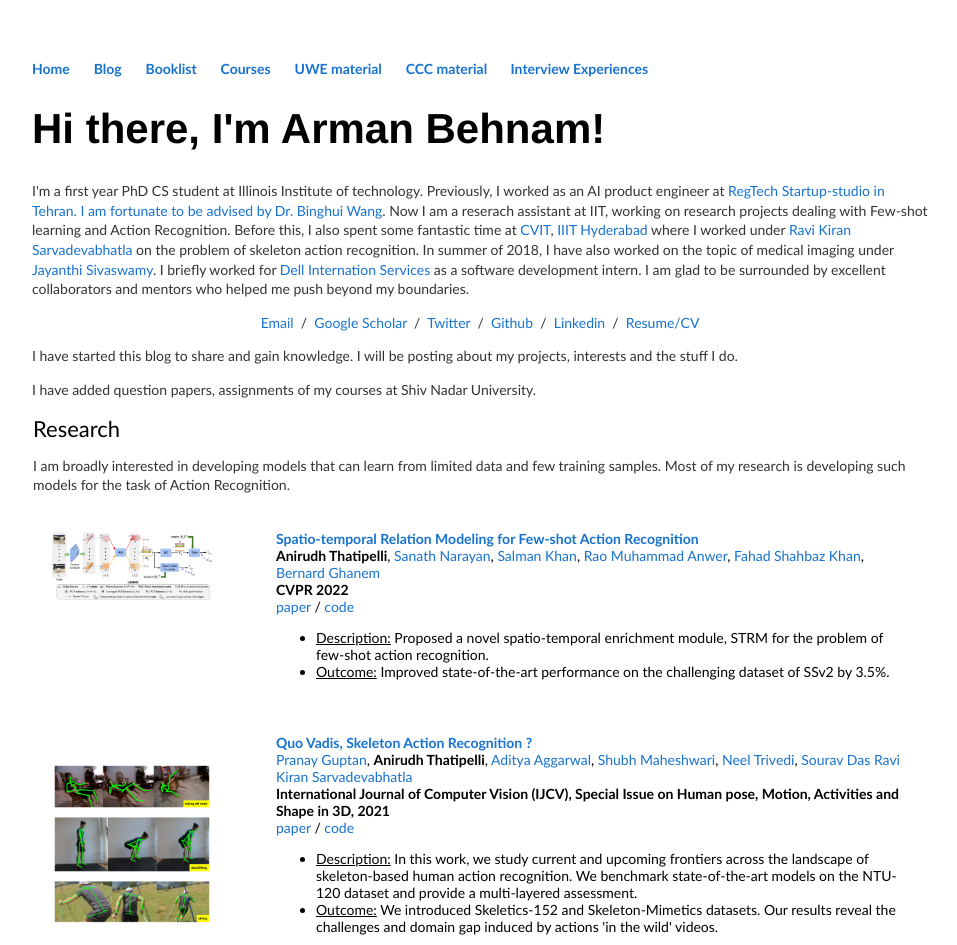
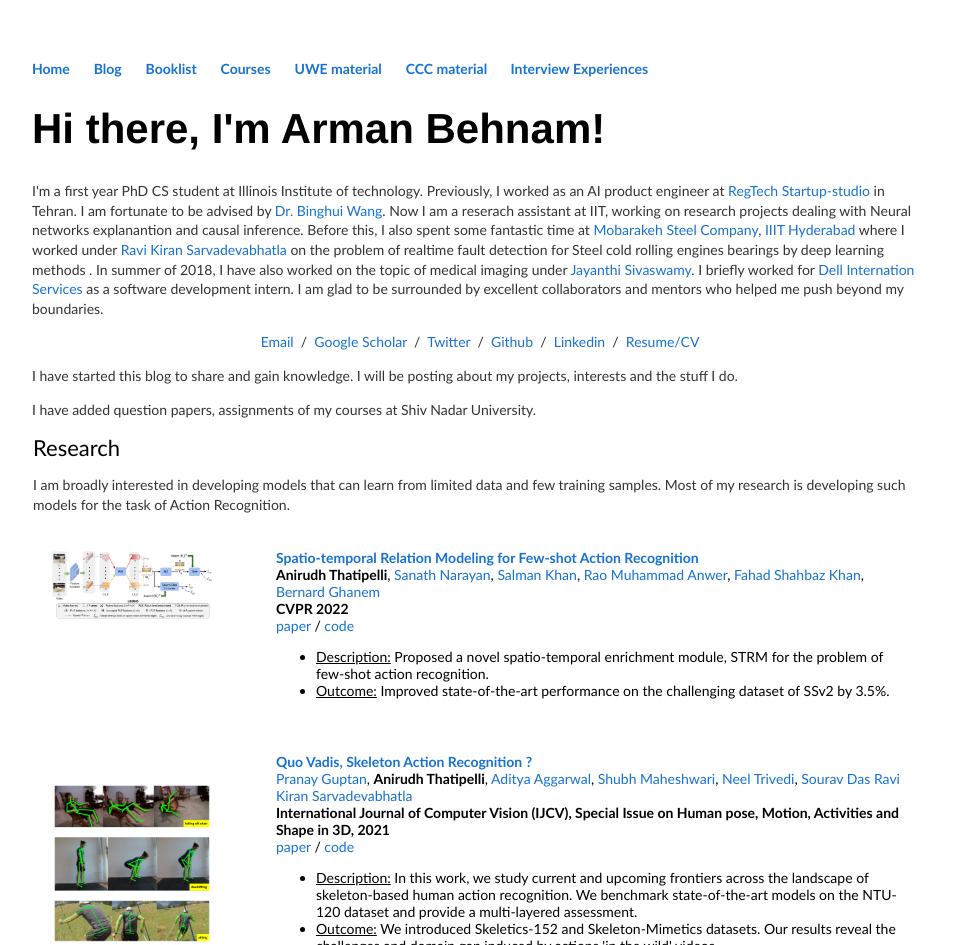
Before and after one commit to ArmanBehnam/ArmanBehnam.github.io, a Jekyll site: the page built from index.html, in a window 1280 px wide, cut to the strip 0-945 px from the top of the page. Shown: the whole strip, without its empty margins (160-1117 px from the left). Built offline with Jekyll 4.4.1, drawn with Linux system fonts in a browser that asks for light colours.

Commit message:
Update index.html

```diff
--- a/index.html
+++ b/index.html
@@ -31,10 +31,11 @@ title: Arman Behnam's website
     <tr style="padding:0px">
        <td style="padding:2.5%;width:63%;vertical-align:middle">
 
-	<p>I'm a first year PhD CS student at Illinois Institute of technology. Previously, I worked as an AI product engineer at <a href = "https://tanzimyar.ir/en/">RegTech Startup-studio in Tehran.
-		I am fortunate to be advised by <a href = "http://wangbinghui.net/">Dr. Binghui Wang</a>. Now I am a reserach assistant at IIT, working on research projects dealing with Few-shot learning and Action Recognition.
-		Before this, I also spent some fantastic time at <a href = "https://cvit.iiit.ac.in/">CVIT</a>,  <a href = "https://www.iiit.ac.in/"/>IIIT Hyderabad</a> where I worked under
-	<a href = "https://ravika.github.io/">Ravi Kiran Sarvadevabhatla</a> on the problem of skeleton action recognition.
+	<p>I'm a first year PhD CS student at Illinois Institute of technology. Previously, I worked as an AI product engineer at <a href = "https://tanzimyar.ir/en/">RegTech Startup-studio</a> in Tehran.
+		I am fortunate to be advised by <a href = "http://wangbinghui.net/">Dr. Binghui Wang</a>. Now I am a reserach assistant at IIT, working on research projects dealing with Neural networks explanantion and causal inference.
+		Before this, I also spent some fantastic time at <a href = "https://www.mse.ir/en/">Mobarakeh Steel Company</a>,  <a href = "https://www.iiit.ac.in/"/>IIIT Hyderabad</a> where I worked under
+	<a href = "https://ravika.github.io/">Ravi Kiran Sarvadevabhatla</a> on the problem of realtime fault detection for Steel cold rolling engines bearings by deep learning methods
+.
 		In summer of 2018, I have also  worked on the topic of medical imaging under <a href = "https://www.iiit.ac.in/people/faculty/jsivaswamy/"/>Jayanthi Sivaswamy</a>.
 
 	I briefly worked for <a href = "https://www.dell.com/en-in?mn=SiORr6q_wPva1PZi_pK_p9-eYyuRWHmmL-cs.asXWybV9jyywKBux">Dell Internation Services</a> as a software development intern.
```
